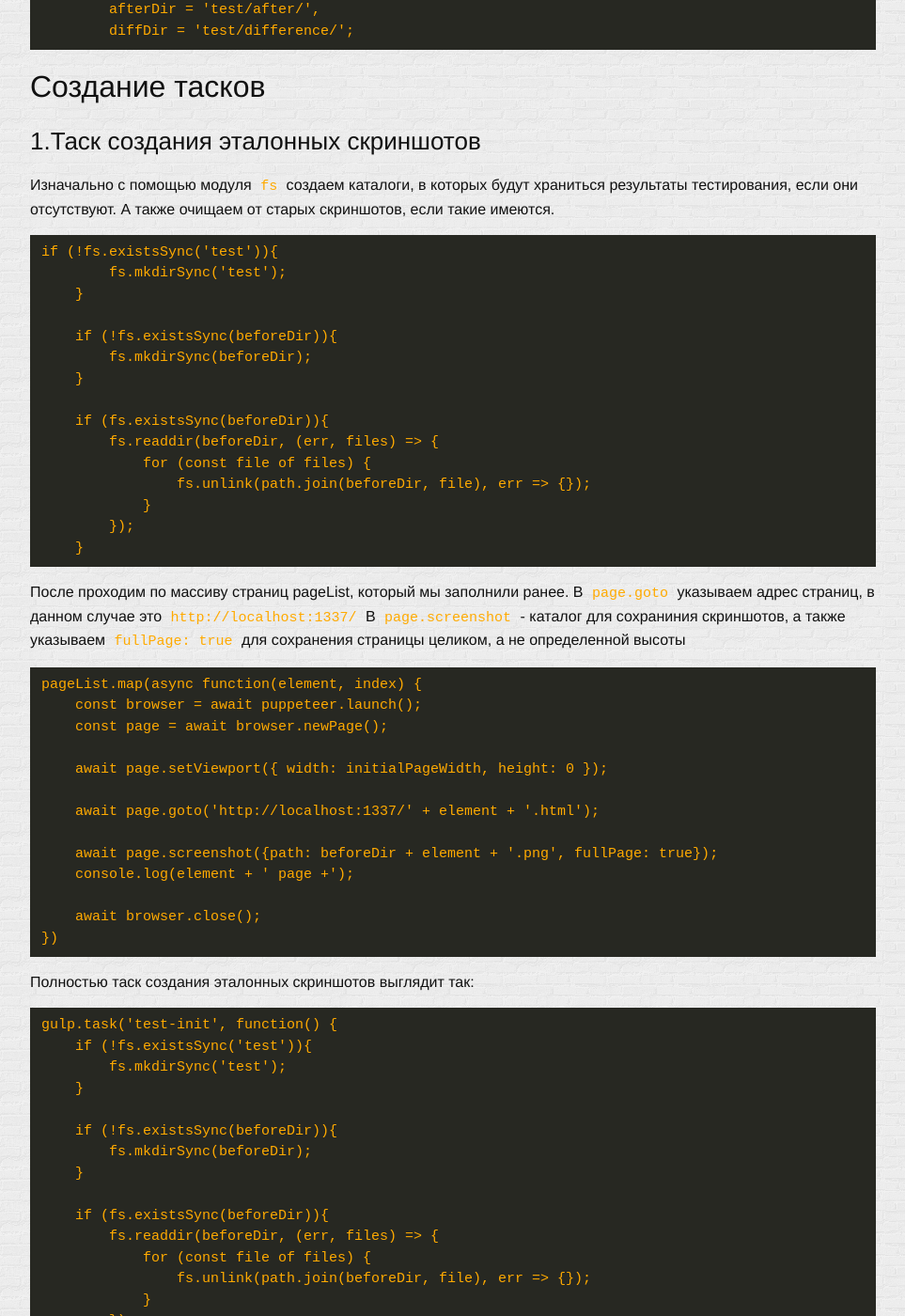
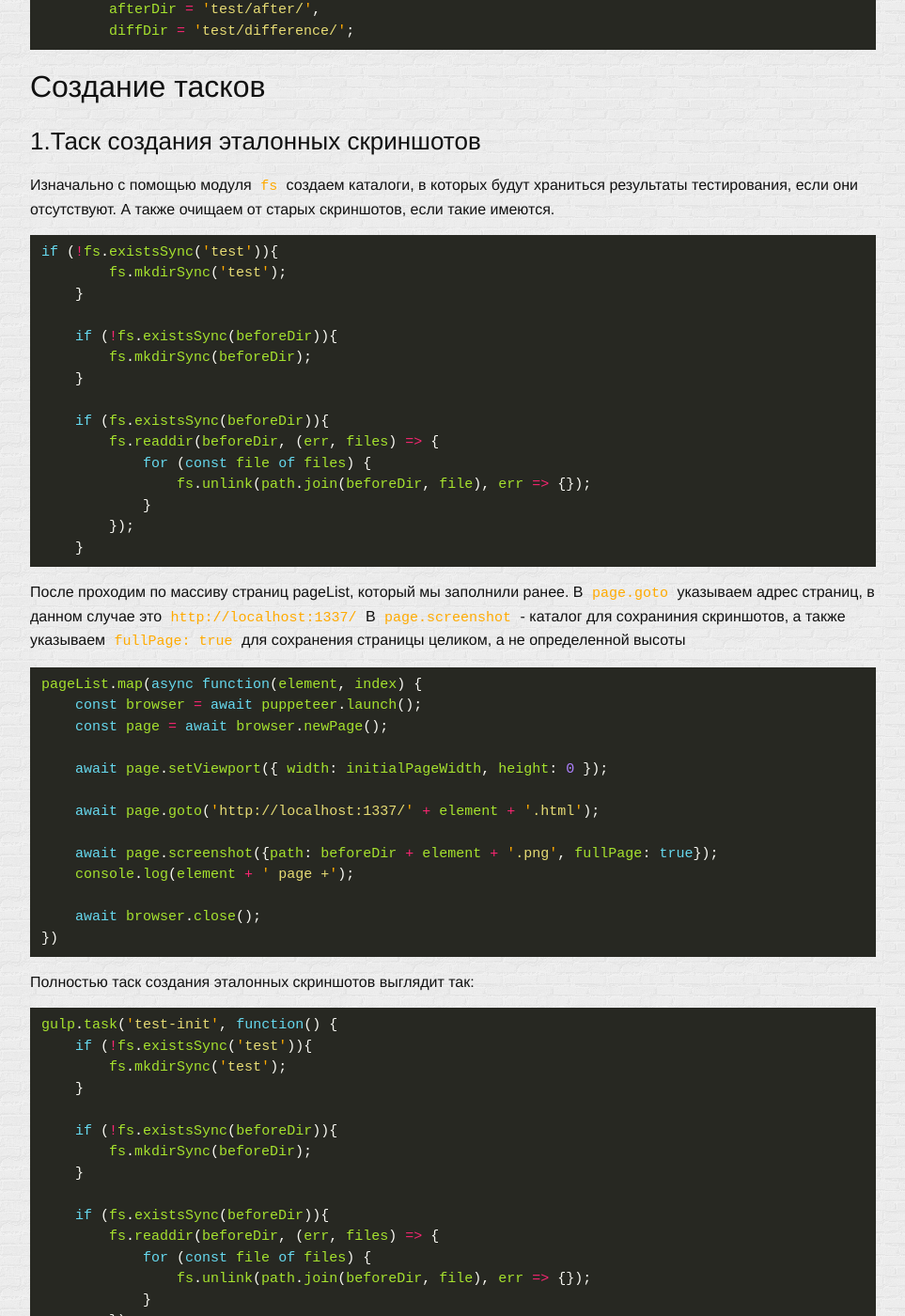
Before and after one commit to glivera-team/glivera-team.github.io, a Jekyll site: the page built from _posts/2018-12-13-testing-with-screens.markdown, in a window 1280 px wide and 1400 px high, scrolled down 2403 px. Shown: the whole window at 94% size, without its empty margins (158-1121 px from the left). Built offline with Jekyll 4.4.1, drawn with Linux system fonts in a browser that asks for light colours; comment, search, counter and statistics services are not loaded; some of the changed text lies outside the part shown.

Commit message:
Update 2018-12-13-testing-with-screens.markdown

```diff
--- a/_posts/2018-12-13-testing-with-screens.markdown
+++ b/_posts/2018-12-13-testing-with-screens.markdown
@@ -45,7 +45,7 @@ npm i chrome-launcher fs http node-static path pixelmatch pngjs puppeteer
 
 Прописываем зависимости для установленных пакетов
 
-{% highlight html %}
+{% highlight javascript %}
 const puppeteer = require('puppeteer');
 const fs = require('fs');
 const PNG = require('pngjs').PNG;
@@ -59,8 +59,8 @@ const path = require('path');
 Конфигурация под конкретный проект:
 
 Указываем ширину страницы при тестировании
-{% highlight html %}
-var initialPageWidth = 1920;
+{% highlight javascript %}
+const initialPageWidth = 1920;
 {% endhighlight %}
 
 И список тестируемых страниц вносим в массив `pageList`:
@@ -97,7 +97,7 @@ var pageList = [
 * <b>difference</b> - для хранения результата сравнения новых скриншотов с эталонными
 
 Создаем переменные для сохранения путей:
-{% highlight html %}
+{% highlight javascript %}
 var beforeDir = 'test/before/',
 		afterDir = 'test/after/',
 		diffDir = 'test/difference/';
@@ -108,7 +108,7 @@ var beforeDir = 'test/before/',
 ### 1.Таск создания эталонных скриншотов
 
 Изначально с помощью модуля `fs` создаем каталоги, в которых будут храниться результаты тестирования, если они отсутствуют. А также очищаем от старых скриншотов, если такие имеются.
-{% highlight html %}
+{% highlight javascript %}
 if (!fs.existsSync('test')){
 		fs.mkdirSync('test');
 	}
@@ -130,7 +130,7 @@ if (!fs.existsSync('test')){
 После проходим по массиву страниц pageList, который мы заполнили ранее.
 В `page.goto` указываем адрес страниц, в данном случае это `http://localhost:1337/`
 В `page.screenshot` - каталог для сохраниния скриншотов, а также указываем `fullPage: true` для сохранения страницы целиком, а не определенной высоты
-{% highlight html %}
+{% highlight javascript %}
 pageList.map(async function(element, index) {
 	const browser = await puppeteer.launch();
 	const page = await browser.newPage();
@@ -147,7 +147,7 @@ pageList.map(async function(element, index) {
 {% endhighlight %}
 
 Полностью таск создания эталонных скриншотов выглядит так:
-{% highlight html %}
+{% highlight javascript %}
 gulp.task('test-init', function() {
 	if (!fs.existsSync('test')){
 		fs.mkdirSync('test');
@@ -190,7 +190,7 @@ gulp test-init
 
 Как и в предыдущем таске, создаем необходимые каталоги или очищаем их от старых файлов:
 
-{% highlight html %}
+{% highlight javascript %}
 var clearDir = [diffDir, afterDir, 'test/']
 
 if (!fs.existsSync(afterDir)){
@@ -214,7 +214,7 @@ clearDir.map(function(element, index) {
 
 Далее проходим массив страниц для создания новых страниц, сравнивая их с эталонными
 
-{% highlight html %}
+{% highlight javascript %}
 pageList.map(async function(element, index) {
 	const browser = await puppeteer.launch();
 	const page = await browser.newPage();
@@ -235,7 +235,7 @@ pageList.map(async function(element, index) {
 Код выше аналогичен созданию эталонных скриншотов, кроме дополнительного внесения каждого сделанного скриншота в массив `img1`
 Далее с помощью функий `parse2` мы вносим и эталонные скриншоты в массив `img2`, после сравниваем их с помощью фунции `doneReading`, полученный результат записывая в необходимый каталог:
 
-{% highlight html %}
+{% highlight javascript %}
 function parse2(element, index, pageName) {
 	img2[index] = fs.createReadStream(beforeDir + element + '.png').pipe(new PNG()).on('parsed', function() { doneReading(img1[index], img2[index], element)});
 }
@@ -255,25 +255,25 @@ function doneReading(img1, img2, pageName) {
 Для дополнительного удобства выводим все изображения сравненных страниц на одной странице и открываем ее в браузере.
 
 Создадим переменную, которую будем использовать как модификатор в именах изображений и страниц для избежания кеширования в браузере:
-{% highlight html %}
+{% highlight javascript %}
 var timeMod = new Date().getTime();
 {% endhighlight %}
 
 
 Далее создаем список всех страниц с именем и изображением
-{% highlight html %}
+{% highlight javascript %}
 var imgList = pageList.map(function(file, i) {
 	return '<li style="width: 49%; display: inline-block; list-style: none; background-color: #888;"><h2 style="font: 3vw sans-serif; margin: 0; padding: 1em; text-align: center;">' + pageList[i] + '</h2><img style="width: 100%; display: block;" src="difference/' + file + timeMod + '.png"/></li>'
 })
 {% endhighlight %}
 
 И вносим созданный выше список в html файл
-{% highlight html %}
+{% highlight javascript %}
 fs.writeFile('test/index_test' + timeMod + '.html', imgList, function (err) {});
 {% endhighlight %}
 
 И в завершение создаем локальный сервер с этой страницей и открываем ее в браузере Google Chrome:
-{% highlight html %}
+{% highlight javascript %}
 var fileServer = new staticN.Server();
 
 http.createServer(function (req, res) {
@@ -294,7 +294,7 @@ chromeLauncher.launch({
 
 
 Полностью таск создания новых скриншотов и сравнения их с эталонными выглядит так:
-{% highlight html %}
+{% highlight javascript %}
 gulp.task('test-compare', function() {
 	var timeMod = new Date().getTime();
 	var clearDir = [diffDir, afterDir, 'test/']
```
